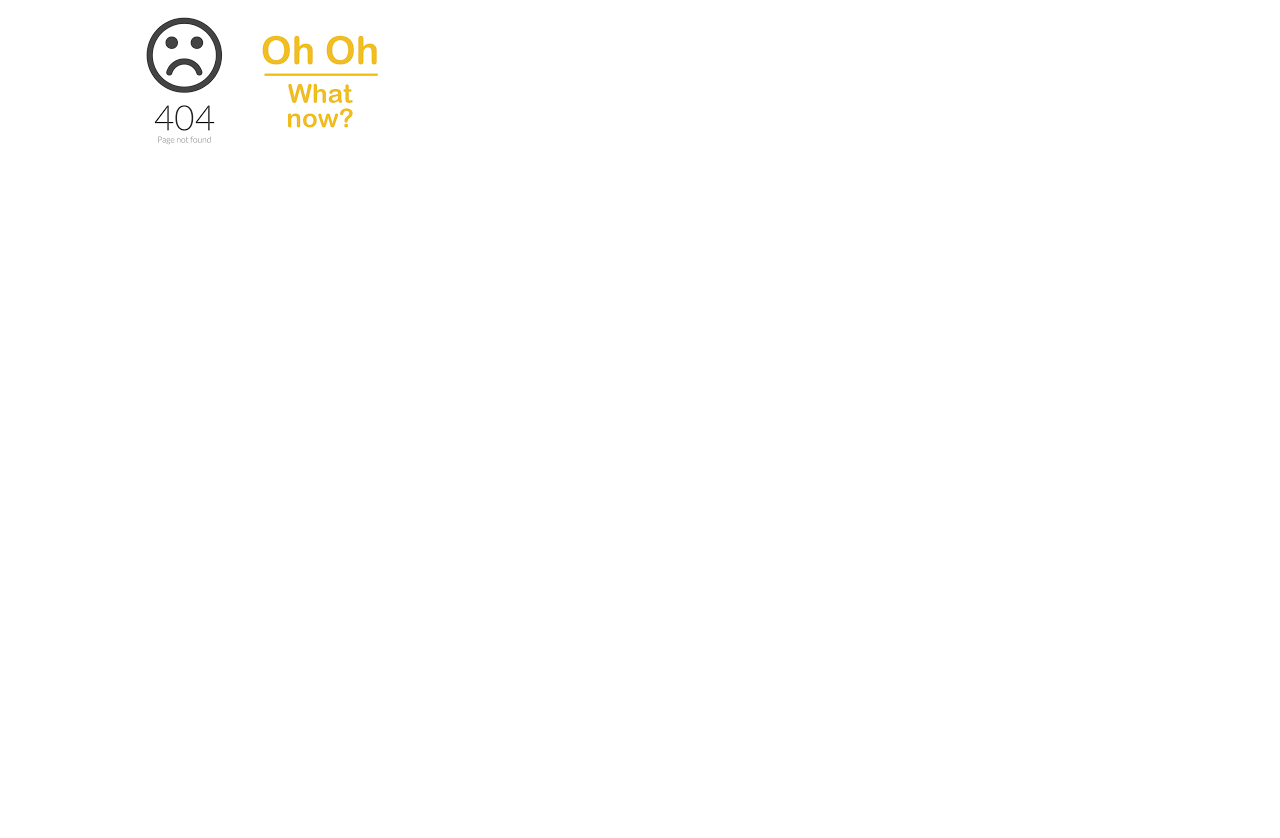
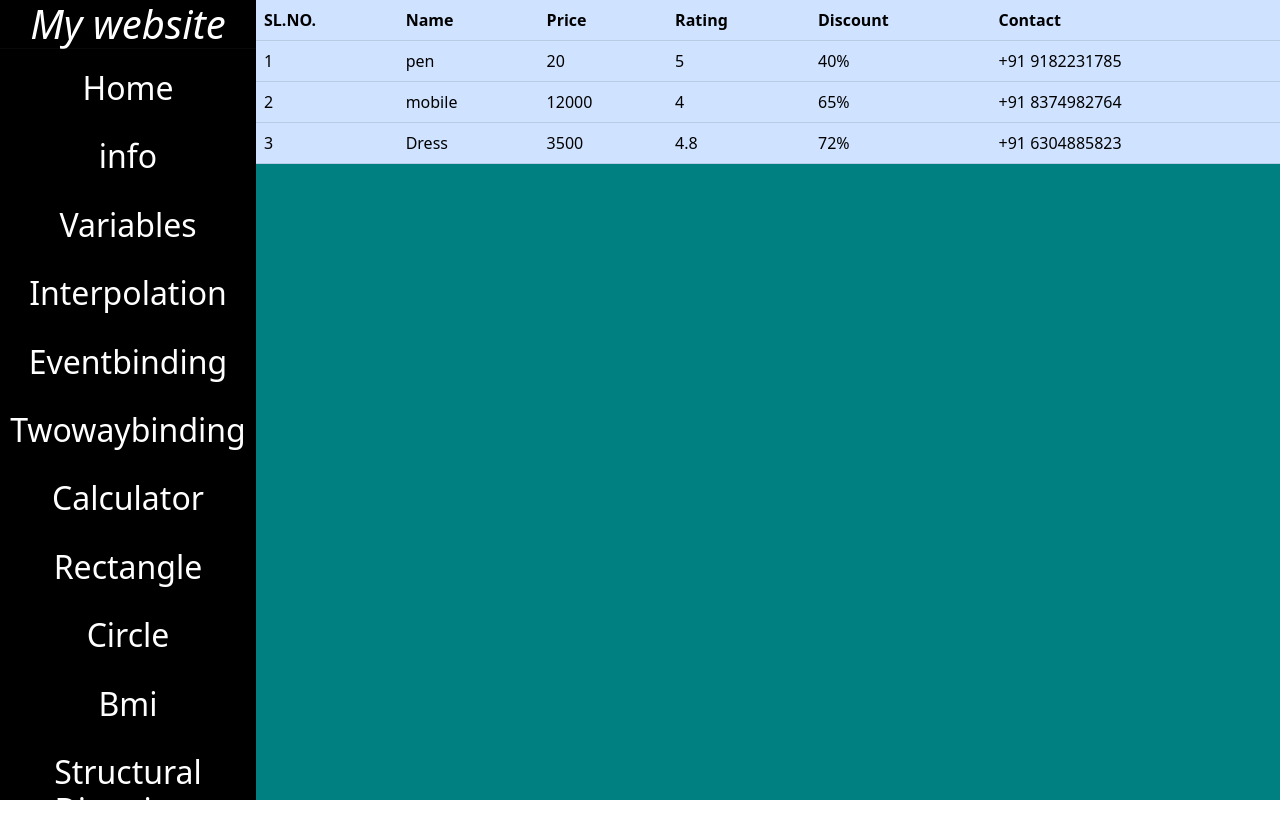
Before and after one commit to Ravikanikireddy/my-app2, an Angular app: page /dashboard/products in a window 1280 px wide. Shown: the top 838 px of the page. After the commit the page ends 800 px from the top, so only its background shows below. Built offline with nearby package versions, Linux system fonts and the light colour scheme; sample sign-in values are in the browser's storage.

Commit message:
New API created in json & uploaded in the products

```diff
--- a/src/app/app-routing.module.ts
+++ b/src/app/app-routing.module.ts
@@ -34,6 +34,7 @@ import { CreateProductformComponent } from './create-productform/create-productf
 import { CreateRaviComponent } from './create-ravi/create-ravi.component';
 import { notifyGuard } from './notify.guard';
 import { VehicleDetailsComponent } from './vehicle-details/vehicle-details.component';
+import { ProductsComponent } from './products/products.component';
 
 
 const routes: Routes = [
@@ -68,7 +69,8 @@ const routes: Routes = [
        {path:'create-user',component:CreateUserComponent,canDeactivate:[notifyGuard]},
        {path:'create-productform',component:CreateProductformComponent,canDeactivate:[notifyGuard]},
        {path:'create-ravi',component:CreateRaviComponent},
-       {path:'vehicle-details/:id',component:VehicleDetailsComponent}
+       {path:'vehicle-details/:id',component:VehicleDetailsComponent},
+       {path:'products',component:ProductsComponent}
 
        ]},
      {path:'',component:LoginComponent },
--- a/src/app/app.module.ts
+++ b/src/app/app.module.ts
@@ -41,6 +41,7 @@ import { PricePipe } from './price.pipe';
 import { PercentagePipe } from './percentage.pipe';
 import { PhonePipe } from './phone.pipe';
 import { ImpDirective } from './imp.directive';
+import { ProductsComponent } from './products/products.component';
 
 
 
@@ -83,6 +84,7 @@ import { ImpDirective } from './imp.directive';
     PercentagePipe,
     PhonePipe,
     ImpDirective,
+    ProductsComponent,
 
   ],
   imports: [
--- a/src/app/dashboard/dashboard.component.html
+++ b/src/app/dashboard/dashboard.component.html
@@ -30,6 +30,7 @@
        <h2 routerLink="create-user">Create-User</h2>
        <h2 routerLink="create-productform">Create-ProductForm</h2>
        <h2 routerLink="create-ravi">Create-Ravi</h2>
+       <h2 routerLink="products">Products</h2>
        <button (click)="logout()">logout</button>
        </div>
     <div class="right">
--- a/src/app/phone.pipe.ts
+++ b/src/app/phone.pipe.ts
@@ -6,7 +6,7 @@ import { Pipe, PipeTransform } from '@angular/core';
 export class PhonePipe implements PipeTransform {
 
   transform(value: unknown, ...args: unknown[]): unknown {
-    return "+91" + value;
+    return "+91 " + value;
   }
 
 }
--- /dev/null
+++ b/src/app/products.service.ts
@@ -0,0 +1,15 @@
+import { HttpClient } from '@angular/common/http';
+import { Injectable } from '@angular/core';
+import { Observable } from 'rxjs';
+
+@Injectable({
+  providedIn: 'root'
+})
+export class ProductsService {
+
+  constructor(private httpClient: HttpClient) { }
+  getProducts(): Observable<any> {
+    return this.httpClient.get('/assets/products.json');
+  }
+
+}
--- /dev/null
+++ b/src/app/products/products.component.html
@@ -0,0 +1,26 @@
+
+<div class="prducts">
+    <table class="table table-primary">
+        <thead>
+            <tr>
+                <th>SL.NO.</th>
+                <th>Name</th>
+                <th>Price</th>
+                <th>Rating</th>
+                <th>Discount</th>
+                <th>Contact</th>
+            </tr>
+        </thead>
+        <tbody>
+            <tr *ngFor="let product of products let i=index">
+                <td>{{i+1}}</td>
+                <td>{{product.name}}</td>
+                <td>{{product.price}}</td>
+                <td>{{product.rating}}</td>
+                <td>{{product.discount | percentage}}</td>
+                <td>{{product.contact | phone}}</td>
+            </tr>
+        </tbody>
+    </table>
+
+</div>
--- /dev/null
+++ b/src/app/products/products.component.ts
@@ -0,0 +1,21 @@
+import { Component } from '@angular/core';
+import { ProductsService } from '../products.service';
+
+@Component({
+  selector: 'app-products',
+  templateUrl: './products.component.html',
+  styleUrls: ['./products.component.scss']
+})
+export class ProductsComponent {
+  public products:any = [];
+constructor(private productsService:ProductsService){
+  productsService.getProducts().subscribe(
+    (data:any)=>{
+    this.products = data;
+    },
+    (err:any)=>{
+      alert("internal Server error")
+    }
+  )
+}
+}
--- /dev/null
+++ b/src/assets/products.json
@@ -0,0 +1,23 @@
+[
+    {
+        "name":"pen",
+        "price":20,
+        "rating":5,
+        "discount":40,
+        "contact":"9182231785"
+    },
+    {
+        "name":"mobile",
+        "price":12000,
+        "rating":4,
+        "discount":65,
+        "contact":8374982764
+    },
+    {
+        "name":"Dress",
+        "price":3500,
+        "rating":4.8,
+        "discount":72,
+        "contact":6304885823
+    }
+]
```
Also changed, not shown: src/app/products/products.component.scss (added), 2 other files (tests, documents, lock files or other folders).
